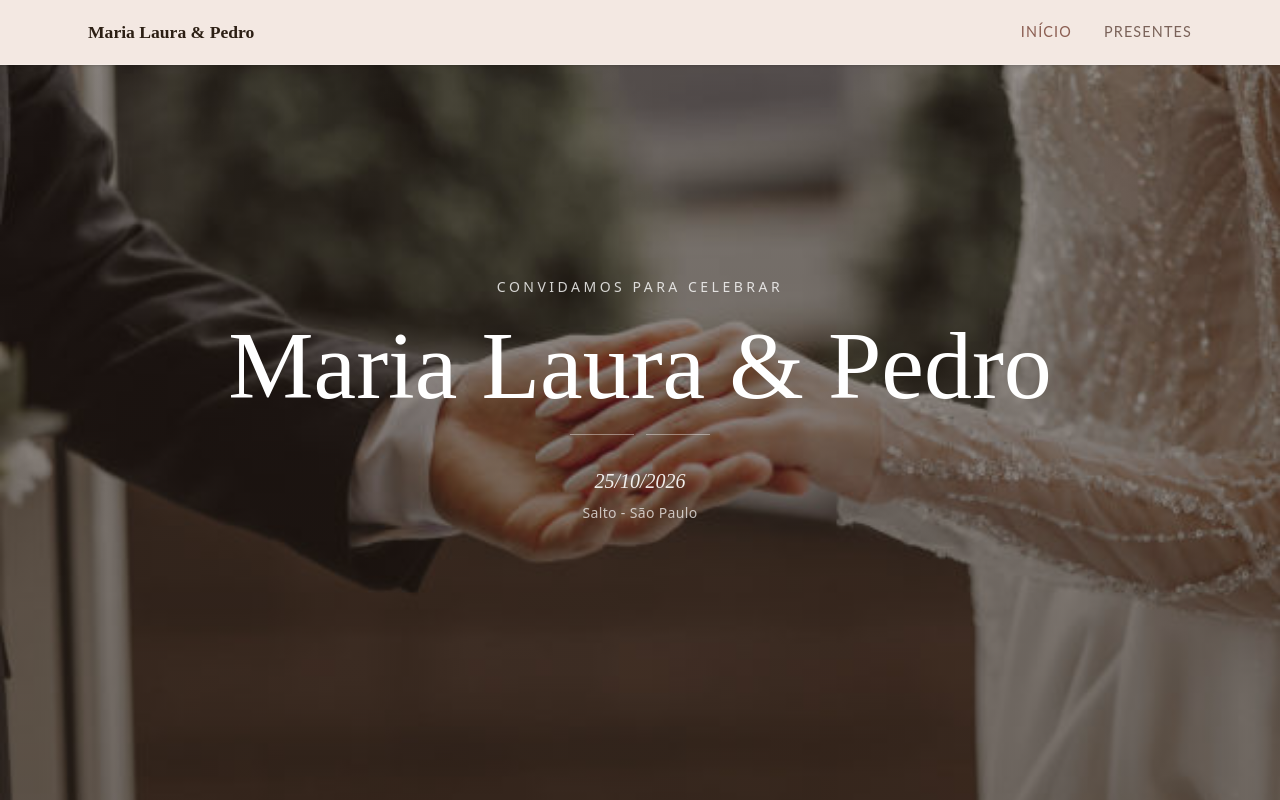
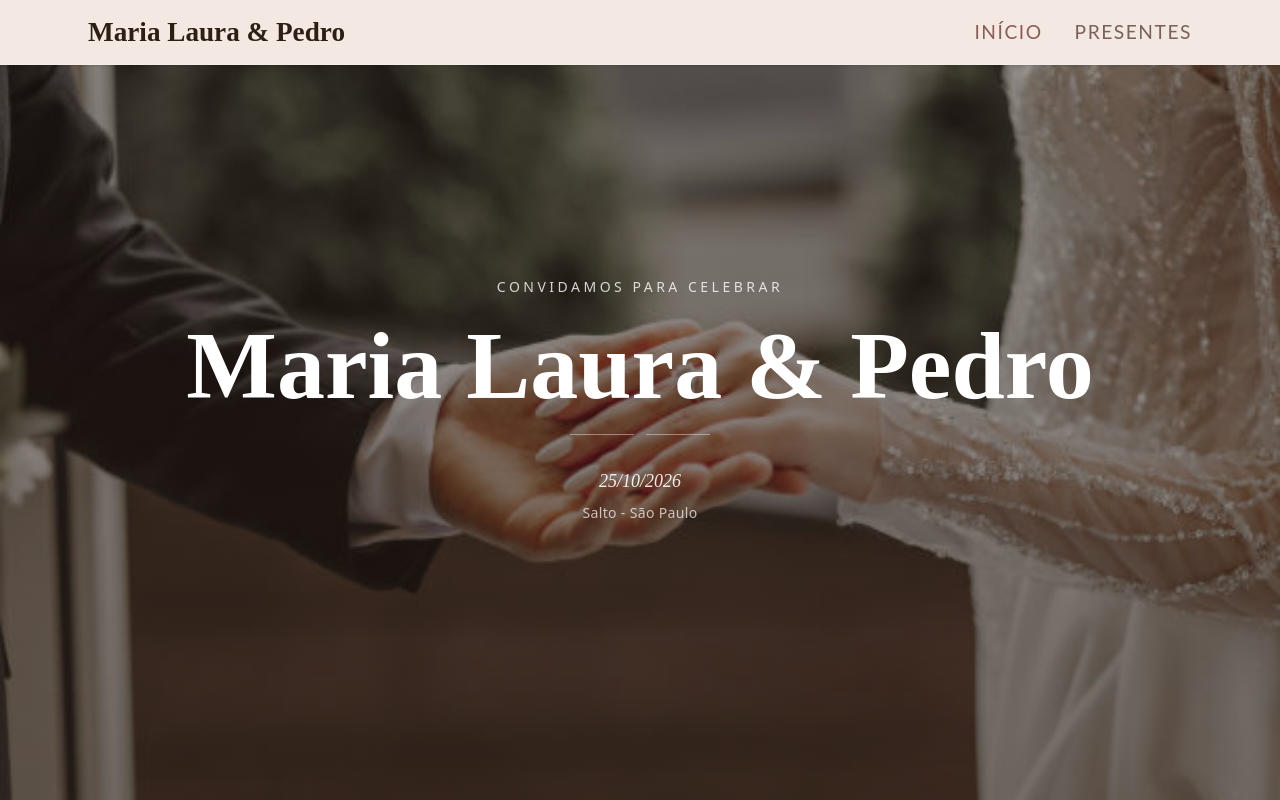
Before and after one commit to GustaCorrea/casamento-angular, an Angular app: page / in a window 1280 px wide. Shown: the top 800 px of the page. Built offline with nearby package versions, Linux system fonts and the light colour scheme.

Commit message:
🎨 style:(header): Update header styles

```diff
--- a/src/app/shared/components/layouts/header-component/header-component.html
+++ b/src/app/shared/components/layouts/header-component/header-component.html
@@ -5,7 +5,7 @@
         <a routerLink="/" (click)="closeMenu()"
             class="flex items-center gap-2 transition-opacity hover:opacity-80 cursor-pointer"
             style="text-decoration: none;">
-            <span class="text-[1rem] md:text-[1.1rem]"
+            <span class="text-[1rem] md:text-[1.7rem]"
                 style="font-family: 'Playfair Display', serif; font-weight: 600; color: #2c1f14;">
                 Maria Laura & Pedro
             </span>
@@ -14,33 +14,33 @@
         <!-- Menu p pc -->
         <div class="hidden md:flex items-center gap-8">
             <a routerLink="/" routerLinkActive #rlaHome="routerLinkActive" [routerLinkActiveOptions]="{exact: true}"
-                class="transition-colors hover:opacity-80 cursor-pointer text-[0.9rem]"
+                class="transition-colors hover:opacity-80 cursor-pointer text-[1.2rem]"
                 [style.color]="rlaHome.isActive ? '#8b5e52' : '#7a6259'"
                 style="letter-spacing: 0.08em; text-transform: uppercase; text-decoration: none;">
                 Início
             </a>
 
             <a routerLink="/presentes" routerLinkActive #rlaGifts="routerLinkActive"
-                class="transition-colors hover:opacity-80 cursor-pointer text-[0.9rem]"
+                class="transition-colors hover:opacity-80 cursor-pointer text-[1.2rem]"
                 [style.color]="rlaGifts.isActive ? '#8b5e52' : '#7a6259'"
                 style="letter-spacing: 0.08em; text-transform: uppercase; text-decoration: none;">
                 Presentes
             </a>
         </div>
 
-        <!-- Botão hamburg p celular -->
+        <!-- Menu Hamburguer (Phone) -->
         <button (click)="toggleMenu()"
             class="md:hidden flex flex-col justify-center items-center w-8 h-8 focus:outline-none">
-            <span class="bg-[#2c1f14] block transition-all duration-300 ease-out h-[2px] w-6 rounded-sm"
-                [ngClass]="isMenuOpen ? 'rotate-45 translate-y-[6px]' : '-translate-y-1'"></span>
-            <span class="bg-[#2c1f14] block transition-all duration-300 ease-out h-[2px] w-6 rounded-sm my-[2px]"
+            <span class="bg-[#2c1f14] block transition-all duration-300 ease-out h-0.5 w-6 rounded-sm"
+                [ngClass]="isMenuOpen ? 'rotate-45 translate-y-1.5' : '-translate-y-1'"></span>
+            <span class="bg-[#2c1f14] block transition-all duration-300 ease-out h-0.5 w-6 rounded-sm my-0.5"
                 [ngClass]="isMenuOpen ? 'opacity-0' : 'opacity-100'"></span>
-            <span class="bg-[#2c1f14] block transition-all duration-300 ease-out h-[2px] w-6 rounded-sm"
-                [ngClass]="isMenuOpen ? '-rotate-45 translate-y-[-6px]' : 'translate-y-1'"></span>
+            <span class="bg-[#2c1f14] block transition-all duration-300 ease-out h-0.5 w-6 rounded-sm"
+                [ngClass]="isMenuOpen ? '-rotate-45 translate-y-1.5' : 'translate-y-1'"></span>
         </button>
     </div>
 
-    <!-- Menu p celular -->
+    <!-- Menu (Phone) -->
     <div class="md:hidden absolute top-full left-0 right-0 shadow-lg border-b border-black/5 transition-all duration-300 ease-in-out -z-10"
         style="background-color: #fdf8f4;"
         [ngClass]="isMenuOpen ? 'opacity-100 visible translate-y-0' : 'opacity-0 invisible -translate-y-4'">
--- a/src/app/shared/pages/home-page/home-page.html
+++ b/src/app/shared/pages/home-page/home-page.html
@@ -12,14 +12,14 @@
             Convidamos para celebrar
         </p>
         <h1 class="text-white mb-4"
-            style="font-family: 'Playfair Display', serif; font-size: clamp(3rem, 8vw, 6rem); font-weight: 400; line-height: 1.1;">
+            style="font-family: 'Playfair Display', serif; font-size: clamp(3rem, 8vw, 6rem); font-weight: 600; line-height: 1.1;">
             Maria Laura & Pedro
         </h1>
         <div class="flex items-center justify-center gap-3 mb-8">
             <div class="h-px w-16 bg-white/40"></div>
             <div class="h-px w-16 bg-white/40"></div>
         </div>
-        <p class="text-white/90 text-xl" style="font-family: 'Playfair Display', serif; font-style: italic;">
+        <p class="text-white/90 text-lg" style="font-family: 'Playfair Display', serif; font-style: italic;">
             25/10/2026
         </p>
         <p class="text-white/70 mt-2 tracking-wide text-sm">
```
